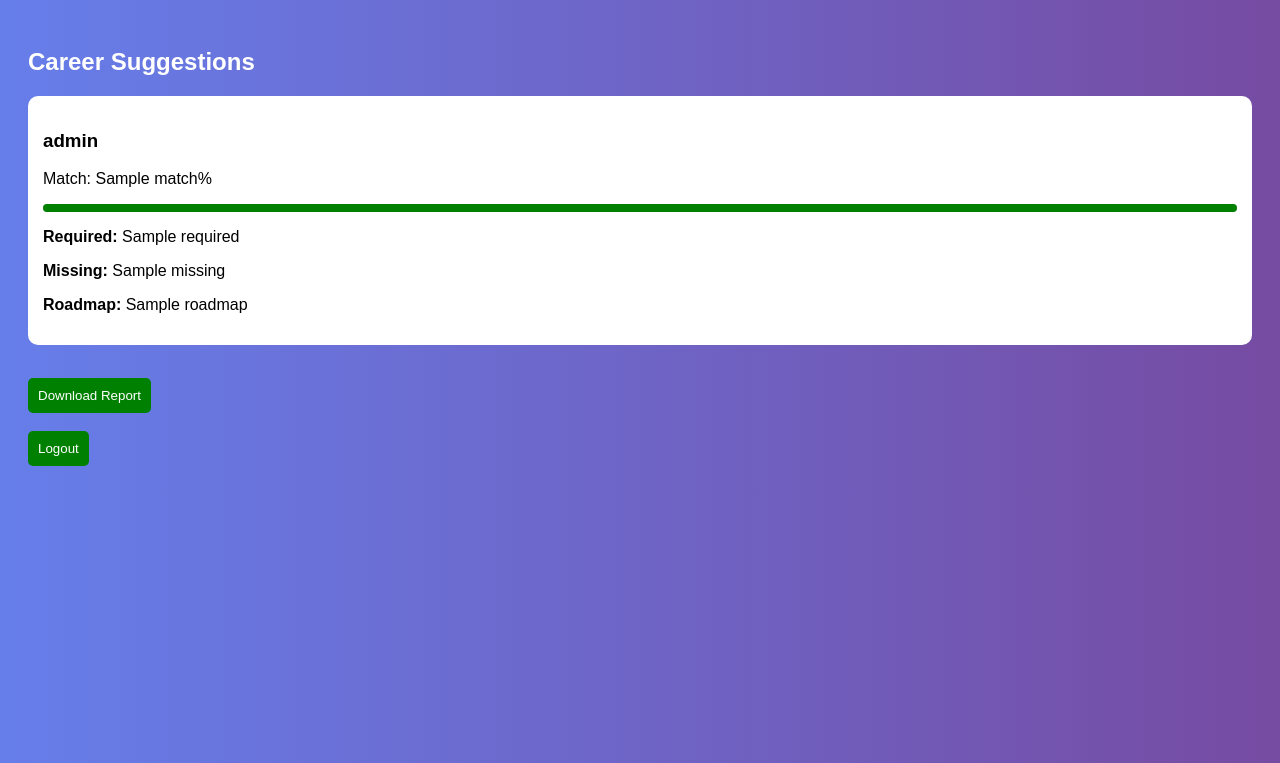
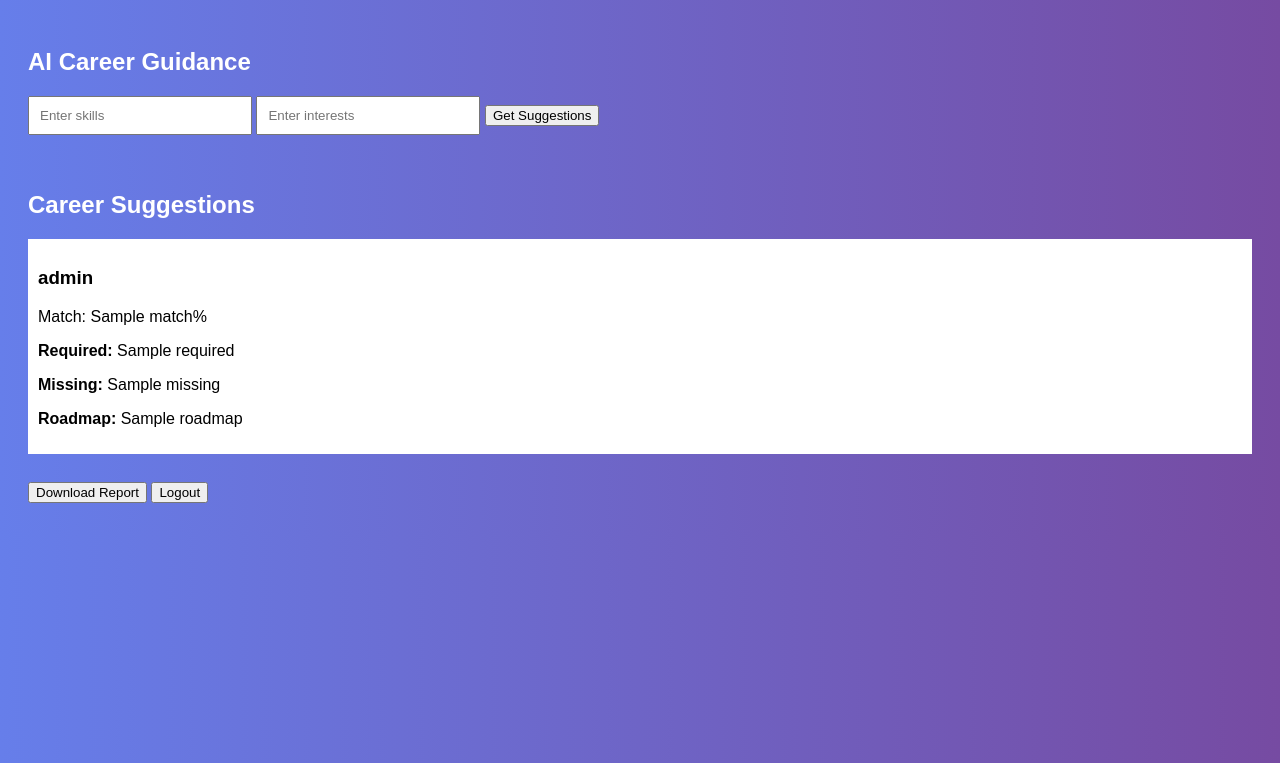
Before and after one commit to MANSI28405/ai-career-guidance, a Flask app: template templates/dashboard.html in a window 1280 px wide. Shown: the top 763 px of the page. Run offline with Flask 3, Linux system fonts and the light colour scheme; the template is opened without the code that fills it: most values are stand-ins (such as "Sample title", 1, 10 or a date in 2020).

Commit message:
fixed dashboard flow properly

```diff
--- a/app.py
+++ b/app.py
@@ -143,7 +143,6 @@ def dashboard():
     if "user" not in session:
         return redirect("/login")
 
-    # keep previous results
     results = session.get("report", [])
 
     if request.method == "POST":
@@ -152,14 +151,11 @@ def dashboard():
 
         user_input = skills + " " + interests
 
-        results = suggest_jobs(user_input)
-
-        # save for download
-        session["report"] = results
+        if user_input.strip() != "":
+            results = suggest_jobs(user_input)
+            session["report"] = results
 
     return render_template("dashboard.html", results=results)
-
-
 # =========================
 # DOWNLOAD REPORT
 # =========================
--- a/templates/dashboard.html
+++ b/templates/dashboard.html
@@ -2,57 +2,26 @@
 <html>
 <head>
     <title>Dashboard</title>
-    <style>
-        body {
-            font-family: Arial;
-            background: linear-gradient(to right, #667eea, #764ba2);
-            padding: 20px;
-            color: white;
-        }
-
-        .card {
-            background: white;
-            color: black;
-            padding: 15px;
-            border-radius: 10px;
-            margin-bottom: 15px;
-        }
-
-        .bar {
-            height: 8px;
-            background: #ddd;
-            border-radius: 5px;
-        }
-
-        .fill {
-            height: 8px;
-            background: green;
-            border-radius: 5px;
-        }
-
-        button {
-            padding: 10px;
-            background: green;
-            color: white;
-            border: none;
-            border-radius: 5px;
-        }
-    </style>
 </head>
 
-<body>
+<body style="background: linear-gradient(to right, #667eea, #764ba2); font-family: Arial; padding: 20px; color:white;">
+
+<h2>AI Career Guidance</h2>
+
+<form method="POST">
+    <input name="skills" placeholder="Enter skills" style="padding:10px; width:200px;">
+    <input name="interests" placeholder="Enter interests" style="padding:10px; width:200px;">
+    <button type="submit">Get Suggestions</button>
+</form>
+
+<br><br>
 
 <h2>Career Suggestions</h2>
 
 {% for job in results %}
-<div class="card">
+<div style="background:white; color:black; padding:10px; margin-bottom:10px;">
     <h3>{{ job.role }}</h3>
     <p>Match: {{ job.match }}%</p>
-
-    <div class="bar">
-        <div class="fill" style="width: {{ job.match }}%"></div>
-    </div>
-
     <p><b>Required:</b> {{ job.required }}</p>
     <p><b>Missing:</b> {{ job.missing }}</p>
     <p><b>Roadmap:</b> {{ job.roadmap }}</p>
@@ -60,14 +29,9 @@
 {% endfor %}
 
 <br>
-<a href="/download">
-    <button>Download Report</button>
-</a>
 
-<br><br>
-<a href="/logout">
-    <button>Logout</button>
-</a>
+<a href="/download"><button>Download Report</button></a>
+<a href="/logout"><button>Logout</button></a>
 
 </body>
 </html>
```
